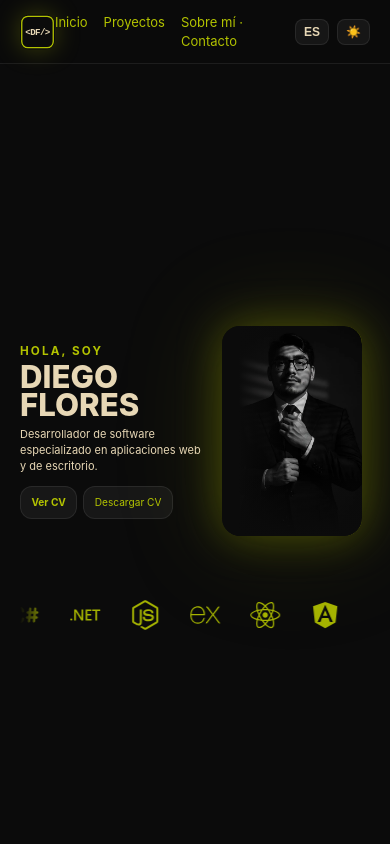
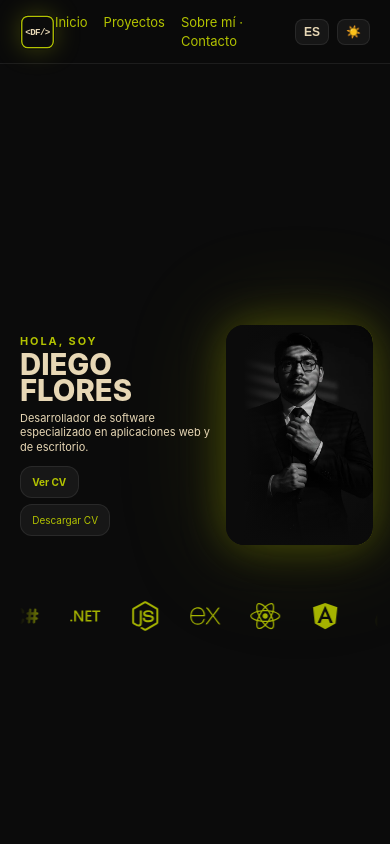
Before and after one commit to DiegoF23/Porfolio2025, a React (Vite) app in the folder client/: page / in a window 390 px wide. Shown: the top 844 px of the page. Built offline with nearby package versions, Linux system fonts and the light colour scheme.

Commit message:
fix: stack CTA buttons vertically on mobile, widen image, push icons lower

```diff
--- a/client/src/styles/Hero.css
+++ b/client/src/styles/Hero.css
@@ -75,8 +75,8 @@
 }
 @media (max-width: 900px) {
   .hero {
-    grid-template-columns: 55% 45%;
-    gap: 12px;
+    grid-template-columns: 58% 42%;
+    gap: 10px;
     align-items: center;
   }
 
@@ -105,11 +105,14 @@
   .hero__cta {
     max-width: 100%;
     gap: 8px;
+    flex-direction: column;
+    align-items: flex-start;
   }
 
   .hero__cta .btn {
     font-size: clamp(11px, 2.8vw, 14px);
     padding: 0.55rem 0.75rem;
+    width: fit-content;
   }
 }
 @media (max-width: 1200px) and (min-width: 901px) {
@@ -319,18 +322,18 @@
 
 @media (max-width: 720px) {
   .hero {
-    grid-template-columns: 52% 48%;
+    grid-template-columns: 55% 45%;
     grid-template-rows: auto auto;
     grid-template-areas:
       "copy  photo"
       "icons icons";
     min-height: calc(100svh - var(--nav-h));
     align-content: center;
-    gap: 6px;
-    row-gap: clamp(20px, 5vh, 36px);
+    gap: 8px;
+    row-gap: clamp(16px, 4vh, 28px);
     text-align: left;
-    padding-top: clamp(20px, 3.5vh, 36px);
-    padding-bottom: clamp(44px, 8vh, 68px);
+    padding-top: clamp(16px, 3vh, 28px);
+    padding-bottom: clamp(32px, 6vh, 52px);
   }
 
   .hero__copy {
@@ -338,39 +341,43 @@
   }
 
   .hero__kicker {
-    font-size: clamp(10px, 3vw, 14px);
-    margin-bottom: 3px;
+    font-size: clamp(10px, 2.8vw, 14px);
+    margin-bottom: 2px;
   }
 
   .hero__name-line {
-    font-size: clamp(28px, 8vw, 48px);
+    font-size: clamp(26px, 7.5vw, 44px);
   }
 
   .hero__tagline {
-    font-size: clamp(11px, 2.8vw, 14px);
-    margin-top: 8px;
+    font-size: clamp(11px, 2.6vw, 14px);
+    margin-top: 6px;
     max-width: 100%;
+    line-height: 1.35;
   }
 
   .hero__cta {
     max-width: 100%;
     gap: 6px;
-    margin-top: 10px;
+    margin-top: 8px;
+    flex-direction: column;
+    align-items: flex-start;
   }
 
   .hero__cta .btn {
-    font-size: clamp(10px, 2.6vw, 13px);
-    padding: 0.5rem 0.65rem;
+    font-size: clamp(10px, 2.5vw, 13px);
+    padding: 0.48rem 0.7rem;
+    width: fit-content;
   }
 
   .hero__photo-wrapper {
-    width: clamp(120px, 40cqw, 220px);
+    width: clamp(130px, 42cqw, 240px);
     transform: none;
   }
 
   .hero__icons {
     grid-column: 1 / -1;
-    align-self: center;
+    align-self: end;
     padding-bottom: 0;
   }
 
```
